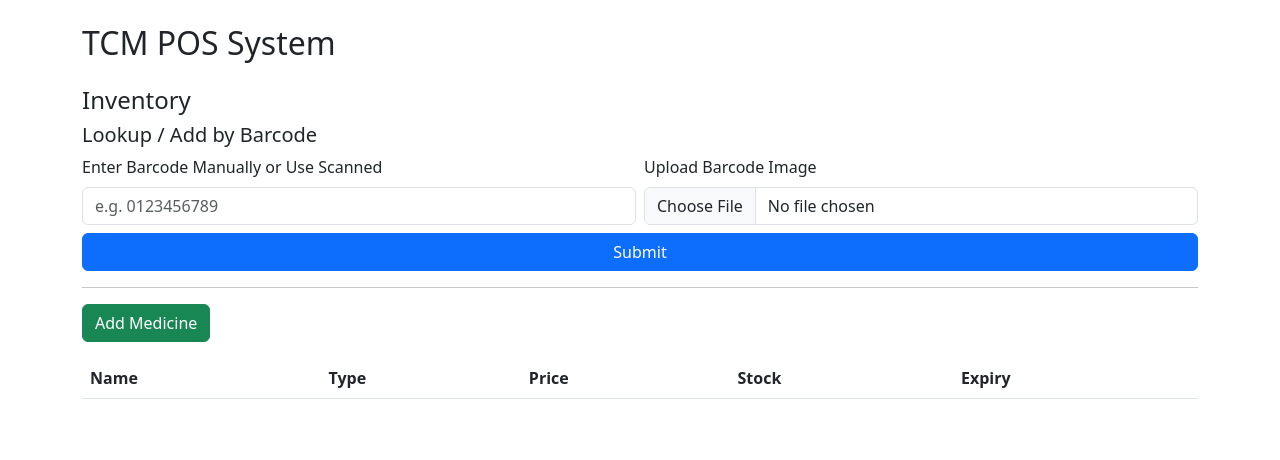
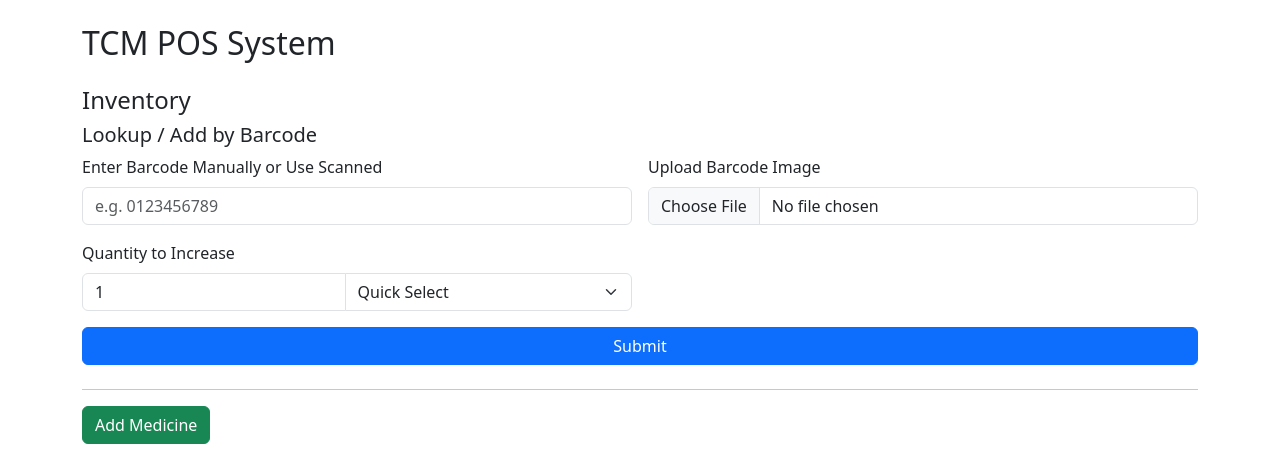
Before and after one commit to Ryan-wong123/Lumieree, a Flask app: page /inventory in a window 1280 px wide. Shown: the top 460 px of the page. Run offline with Flask 3, Linux system fonts and the light colour scheme; data that the repository does not hold is empty; some libraries are stand-ins or nearby versions.

Commit message:
adding of quantity for item

```diff
--- a/app.py
+++ b/app.py
@@ -49,46 +49,54 @@ def scan_barcode():
         flash("Barcode not found. Please add new medicine.")
     return redirect(url_for('inventory'))
 
-
 @app.route('/inventory/scan-combined', methods=['POST'])
 def scan_combined():
-    from pyzbar.pyzbar import decode
-    from PIL import Image
+    file = request.files.get('barcode_image')
+    manual_barcode = request.form.get('manual_barcode', '').strip()
+    barcode = manual_barcode  # fallback by default
 
-    file = request.files.get('barcode_image')
-    barcode = request.form.get('manual_barcode', '').strip()
-
-    # Try to decode barcode from uploaded image
+    # 1. Try decoding image if uploaded
     if file and file.filename:
         try:
             image = Image.open(file.stream)
             decoded = decode(image)
             if decoded:
                 barcode = decoded[0].data.decode('utf-8')
-                flash(f"Detected barcode from image: {barcode}")
+                flash(f"📸 Detected barcode from image: {barcode}")
             else:
-                flash("No barcode detected in image. Falling back to manual input.")
+                flash("⚠️ No barcode detected in image. Falling back to manual input.")
         except Exception as e:
-            flash(f"Error processing image: {str(e)}")
+            flash(f"❌ Error reading image: {str(e)}")
+            return redirect(url_for('inventory'))
 
+    # 2. Ensure we have a barcode
     if not barcode:
-        flash("No barcode provided.")
+        flash("❌ No barcode provided via image or manual input.")
         return redirect(url_for('inventory'))
 
+    # 3. Get quantity to increase
+    try:
+        increment = int(request.form.get('increase_amount', 1))
+        if increment < 1:
+            raise ValueError
+    except ValueError:
+        flash("❌ Invalid quantity. Please enter a number greater than 0.")
+        return redirect(url_for('inventory'))
+
+    # 4. Find medicine in Firestore
     query = db.collection('medicines').where('barcode', '==', barcode).limit(1).stream()
     med = next(query, None)
 
     if med:
         doc = med.to_dict()
         db.collection('medicines').document(med.id).update({
-            'stock': doc.get('stock', 0) + 1
+            'stock': doc.get('stock', 0) + increment
         })
-        flash(f"✅ Stock updated for {doc['name']} (Barcode: {barcode})")
+        flash(f"✅ Stock updated for {doc['name']} (Barcode: {barcode}) — Added +{increment}")
     else:
         flash(f"❌ Barcode {barcode} not found in database.")
 
     return redirect(url_for('inventory'))
-
 
 # ================= Patients =================
 @app.route('/patients')
--- a/templates/inventory.html
+++ b/templates/inventory.html
@@ -2,29 +2,51 @@
 {% block content %}
 <h4>Inventory</h4>
 
-<!-- Barcode Entry + Live Preview -->
+<!-- Barcode Entry + Quantity Selection -->
 <h5>Lookup / Add by Barcode</h5>
-<form method="POST" action="/inventory/scan-combined" enctype="multipart/form-data" class="row g-2 mb-3 align-items-end">
+<form method="POST" action="/inventory/scan-combined" enctype="multipart/form-data" class="row g-3 mb-4 align-items-end">
+  <!-- Manual Barcode -->
   <div class="col-md-6">
     <label for="manual_barcode" class="form-label">Enter Barcode Manually or Use Scanned</label>
-    <input type="text" name="manual_barcode" id="manual_barcode" class="form-control" placeholder="e.g. 0123456789" >
+    <input type="text" name="manual_barcode" id="manual_barcode" class="form-control" placeholder="e.g. 0123456789">
   </div>
+
+  <!-- Barcode Image Upload -->
   <div class="col-md-6">
     <label for="barcode_image" class="form-label">Upload Barcode Image</label>
     <input type="file" id="barcode_image" name="barcode_image" accept="image/*" capture="environment" class="form-control">
   </div>
 
-  <div class="col-12">
-    <p id="preview-barcode" class="text-info mt-1" style="display: none;">
+  <!-- Quantity Input with Quick Select -->
+  <div class="col-md-6">
+    <label for="increase_amount" class="form-label">Quantity to Increase</label>
+    <div class="input-group">
+      <input type="number" name="increase_amount" id="increase_amount" class="form-control" value="1" min="1" required>
+      <select class="form-select" onchange="document.getElementById('increase_amount').value = this.value;">
+        <option value="">Quick Select</option>
+        <option value="1">+1</option>
+        <option value="5">+5</option>
+        <option value="10">+10</option>
+      </select>
+    </div>
+  </div>
+
+  <!-- Live Preview of Scanned Barcode -->
+  <div class="col-md-6">
+    <p id="preview-barcode" class="text-info mt-4 mb-0" style="display: none;">
       <strong>Detected Barcode:</strong> <span id="barcode-value"></span>
     </p>
+  </div>
+
+  <!-- Submit Button -->
+  <div class="col-12">
     <button type="submit" class="btn btn-primary w-100">Submit</button>
   </div>
 </form>
 
 <hr>
 
-<!-- Medicine Table -->
+<!-- Medicine Inventory Table -->
 <a href="/inventory/add" class="btn btn-success mb-3">Add Medicine</a>
 <table class="table">
   <thead>
@@ -45,7 +67,7 @@
   </tbody>
 </table>
 
-<!-- JS Barcode Reader -->
+<!-- Barcode JS Preview (optional and basic) -->
 <script src="https://unpkg.com/html5-qrcode@2.3.8/html5-qrcode.min.js"></script>
 <script>
   document.getElementById('barcode_image').addEventListener('change', function(event) {
@@ -62,18 +84,16 @@
         const ctx = canvas.getContext('2d');
         ctx.drawImage(img, 0, 0);
 
-        const imageData = ctx.getImageData(0, 0, canvas.width, canvas.height);
-
-        const codeReader = new ZXing.BrowserBarcodeReader();
-        codeReader.decodeFromImageElement(img).then(result => {
-          const decodedText = result.text;
-          document.getElementById('manual_barcode').value = decodedText;
-          document.getElementById('barcode-value').textContent = decodedText;
-          document.getElementById('preview-barcode').style.display = 'block';
-        }).catch(err => {
-          document.getElementById('preview-barcode').style.display = 'none';
-          console.warn("No barcode found in image.", err);
-        });
+        Html5Qrcode.createBarcodeDecoder().decode(canvas)
+          .then(decodedText => {
+            document.getElementById('manual_barcode').value = decodedText;
+            document.getElementById('barcode-value').textContent = decodedText;
+            document.getElementById('preview-barcode').style.display = 'block';
+          })
+          .catch(err => {
+            document.getElementById('preview-barcode').style.display = 'none';
+            console.warn("No barcode detected in image:", err);
+          });
       };
       img.src = e.target.result;
     };
```
